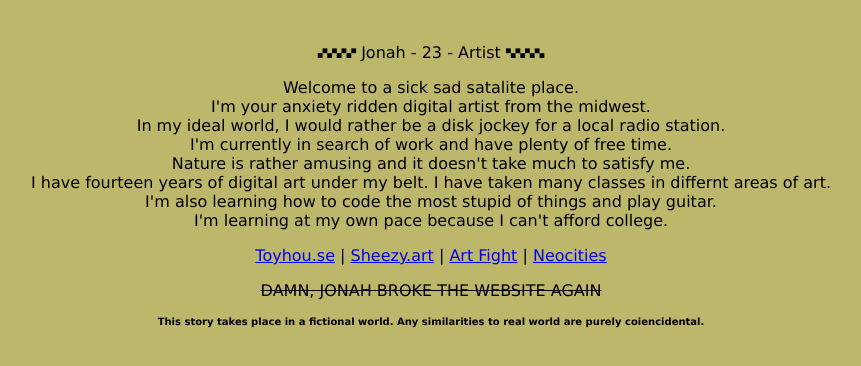
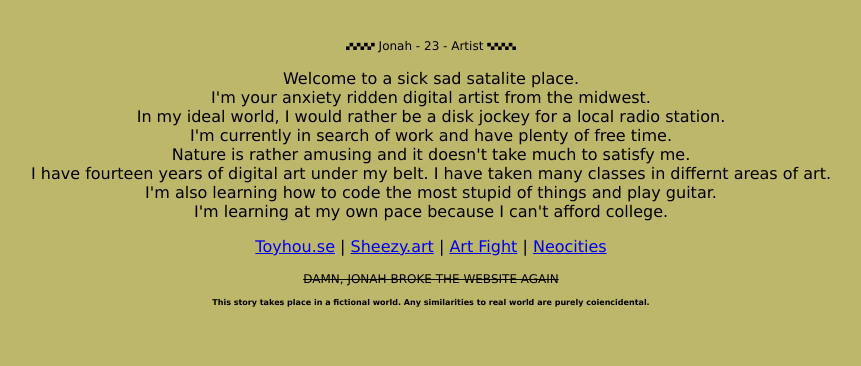
Before and after one commit to Satalite-Place/Satalite_Place.github.io, a plain HTML site: page index.html in a window 1280 px wide. Shown: the whole page, without its empty margins (209-1070 px from the left). Drawn offline with Linux system fonts and the light colour scheme.

Commit message:
Trying a different way to set font size on page.

```diff
--- a/index.css
+++ b/index.css
@@ -18,11 +18,11 @@ h1,h2,h3 {
 
 p{
 text-align: center;
-font-size: medium;
+font-size: 12px;
 }
 
 p#basics{
-font-size: large;
+font-size: 24px;
 }
 p#introduction{
 font-size: inherit;
@@ -31,5 +31,5 @@ p#links{
 font-size: inherit;
 }
 p#disclaimer{
-font-size: x-small;
+font-size: 8px;
 }
```
